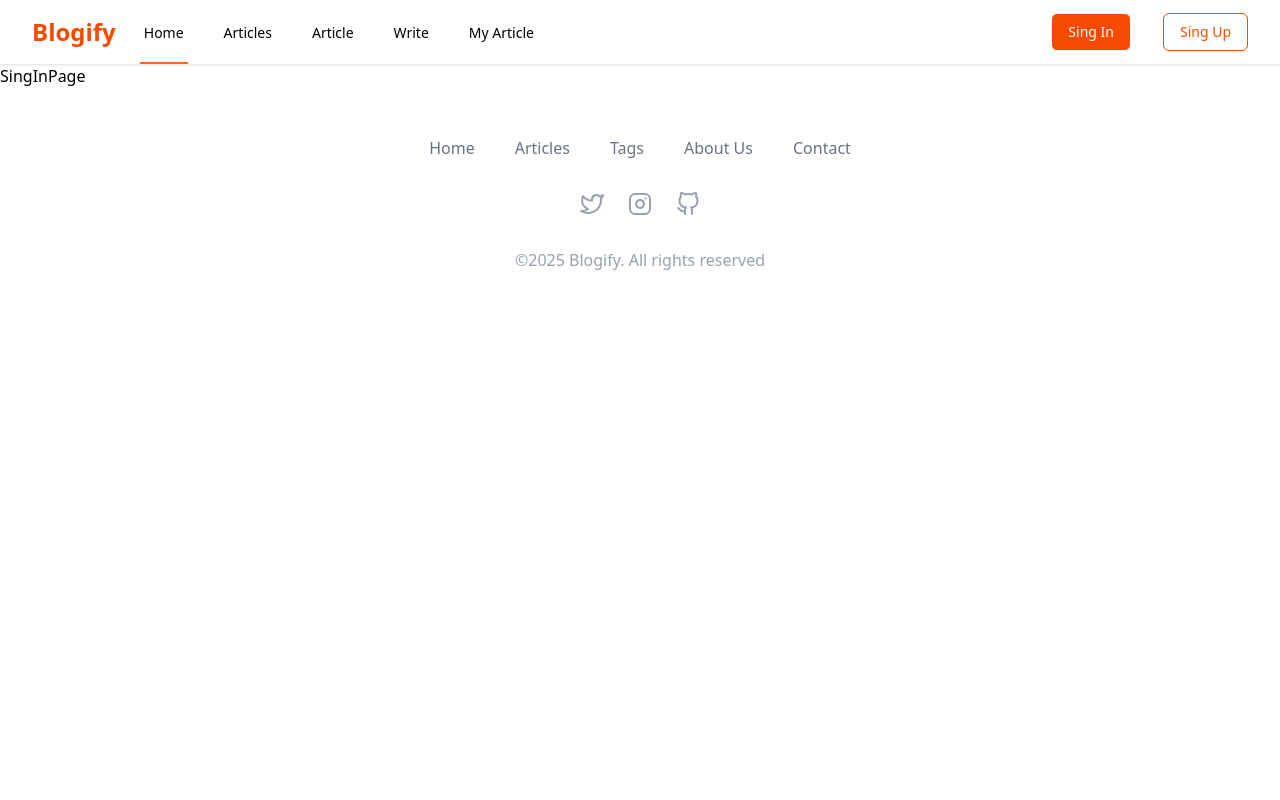
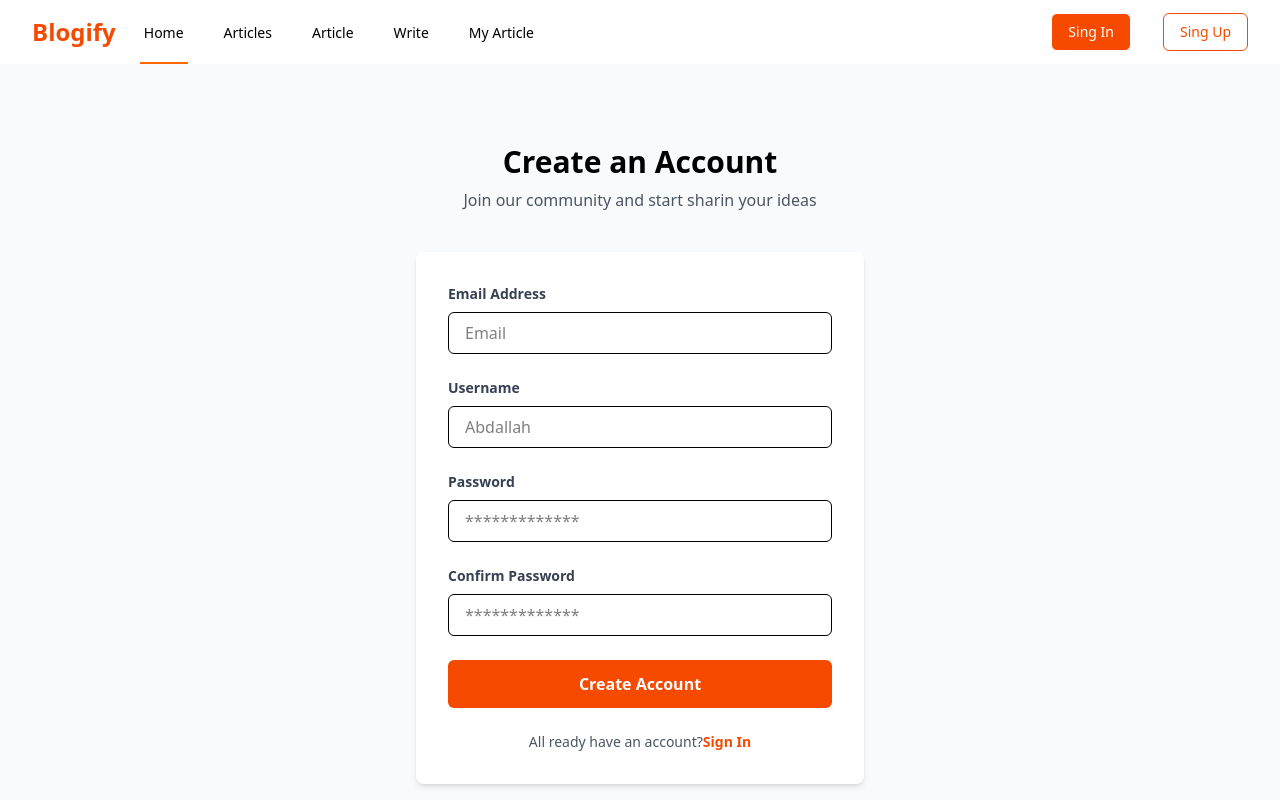
Before and after one commit to AbdulahiAwil/Full-Stack-With-supabace, a React (Vite) app in the folder F_S_Supabace/: page /singin in a window 1280 px wide. Shown: the top 800 px of the page. Built offline with nearby package versions, Linux system fonts and the light colour scheme.

Commit message:
Add singUp page

```diff
--- a/F_S_Supabace/src/App.jsx
+++ b/F_S_Supabace/src/App.jsx
@@ -25,7 +25,7 @@
 
             {/* unauthanticated routes(redirect to home if logged in ) */}
 
-            <Route path="singIn" element={<SingInPage/>} />
+            <Route path="singin" element={<SingInPage/>} />
             <Route path="singup" element={<SingUpPage />} />
           </Routes>
         </main>
--- a/F_S_Supabace/src/Components/Header.jsx
+++ b/F_S_Supabace/src/Components/Header.jsx
@@ -125,7 +125,7 @@
              {!isLoggedIn && (
                 <>
                 <Link to='/signin' className='block w-full text-left pl-3 pr-4 py-2 border-l-4 border-transparent text-base font-medium text-gray-600 hover:bg-gray-50 hover:border-gray-300 hover:text-gray-800'>Sign In</Link>
-                <Link to='/signout' className='block w-full text-left pl-3 pr-4 py-2 border-l-4 border-transparent text-base font-medium text-gray-600 hover:bg-gray-50 hover:border-gray-300 hover:text-gray-800'>Sign Out</Link>
+                <Link to='/signup' className='block w-full text-left pl-3 pr-4 py-2 border-l-4 border-transparent text-base font-medium text-gray-600 hover:bg-gray-50 hover:border-gray-300 hover:text-gray-800'>Sign Out</Link>
 
                 </>
              )}
--- a/F_S_Supabace/src/Pages/SingInPage.jsx
+++ b/F_S_Supabace/src/Pages/SingInPage.jsx
@@ -1,8 +1,93 @@
-import React from 'react'
+import React, { useState } from 'react'
+import { Link } from 'react-router';
 
 function SingInPage() {
+  const [email, setEmail] = useState('');
+  const [username, setUsername] = useState('');
+  const [password, setPassword] = useState('');
+  const [confirmPassword, setConfirmPassword] = useState('');
+  const [isLoading, setIsLoading] = useState(false);
+  const [error, setError] = useState(null);
+  const [success, setSuccess] = useState(false);
   return (
-    <div>SingInPage</div>
+    <div className='min-h-screen flex items-center justify-center bg-gray-50 px-4'>
+
+      <div className='max-w-md w-full'>
+        {/* Title and subtitle */}
+        <div className='text-center mb-10'>
+          <h1 className='text-3xl font-bold'>Create an Account</h1>
+          <p className='text-gray-600 mt-2'>Join our community and start sharin your ideas</p>
+        </div>
+        {/* Form info */}
+        <div className='bg-white rounded-lg shadow-md p-8'>
+          <form>
+            <div className='mb-6'>
+              <label className='block text-gray-700 text-sm font-semibold mb-2' htmlFor="email">
+                Email Address
+              </label>
+              <input type="email" id="email"
+              className='w-full px-4 p-2 border rounded-md focus:outline-none focus:ring-2 focus:ring-orange-500'
+              placeholder='Email'
+              value={email}
+              onChange={(e)=> setEmail(e.target.value)}
+              required
+              />
+            </div>
+            <div className='mb-6'>
+              <label className='block text-gray-700 text-sm font-semibold mb-2' htmlFor="username">
+                Username
+              </label>
+              <input type="username" id="username"
+              className='w-full px-4 p-2 border rounded-md focus:outline-none focus:ring-2 focus:ring-orange-500'
+              placeholder='Abdallah'
+              value={username}
+              onChange={(e)=> setUsername(e.target.value)}
+              required
+              />
+            </div>
+            <div className='mb-6'>
+              <label className='block text-gray-700 text-sm font-semibold mb-2' htmlFor="password">
+                Password
+              </label>
+              <input type="password" id="password"
+              className='w-full px-4 p-2 border rounded-md focus:outline-none focus:ring-2 focus:ring-orange-500'
+              placeholder='*************'
+              value={password}
+              onChange={(e)=> setPassword(e.target.value)}
+              required
+              />
+            </div>
+            <div className='mb-6'>
+              <label className='block text-gray-700 text-sm font-semibold mb-2' htmlFor="confirmPassword">
+                Confirm Password
+              </label>
+              <input type="confirmPassword" id="confirmPassword"
+              className='w-full px-4 p-2 border rounded-md focus:outline-none focus:ring-2 focus:ring-orange-500'
+              placeholder='*************'
+              value={confirmPassword}
+              onChange={(e)=> setConfirmPassword(e.target.value)}
+              required
+              />
+            </div>
+
+            <button className='w-full bg-orange-600 hover:bg-orange-700 text-white font-bold py-3 px-4 rounded-md focus:outline-none focus:ring-2 focus:ring-orange-500 focus:ring-opacity-50 transition duration-200 disabled:cursor-not-allowed disabled:bg-orange-400'
+            disabled={isLoading}>
+              {isLoading ? 'Creating Account...' : 'Create Account'}
+            </button>
+          </form>
+
+          <div className='text-center mt-6'>
+            <p className='text-gray-600 text-sm'>
+              All ready have an account?
+              <Link to='/signin' className='text-orange-600 hover:text-orange-800 font-semibold'>
+              Sign In
+              </Link>
+            </p>
+          </div>
+        </div>
+      </div>
+
+    </div>
   )
 }
 
```
